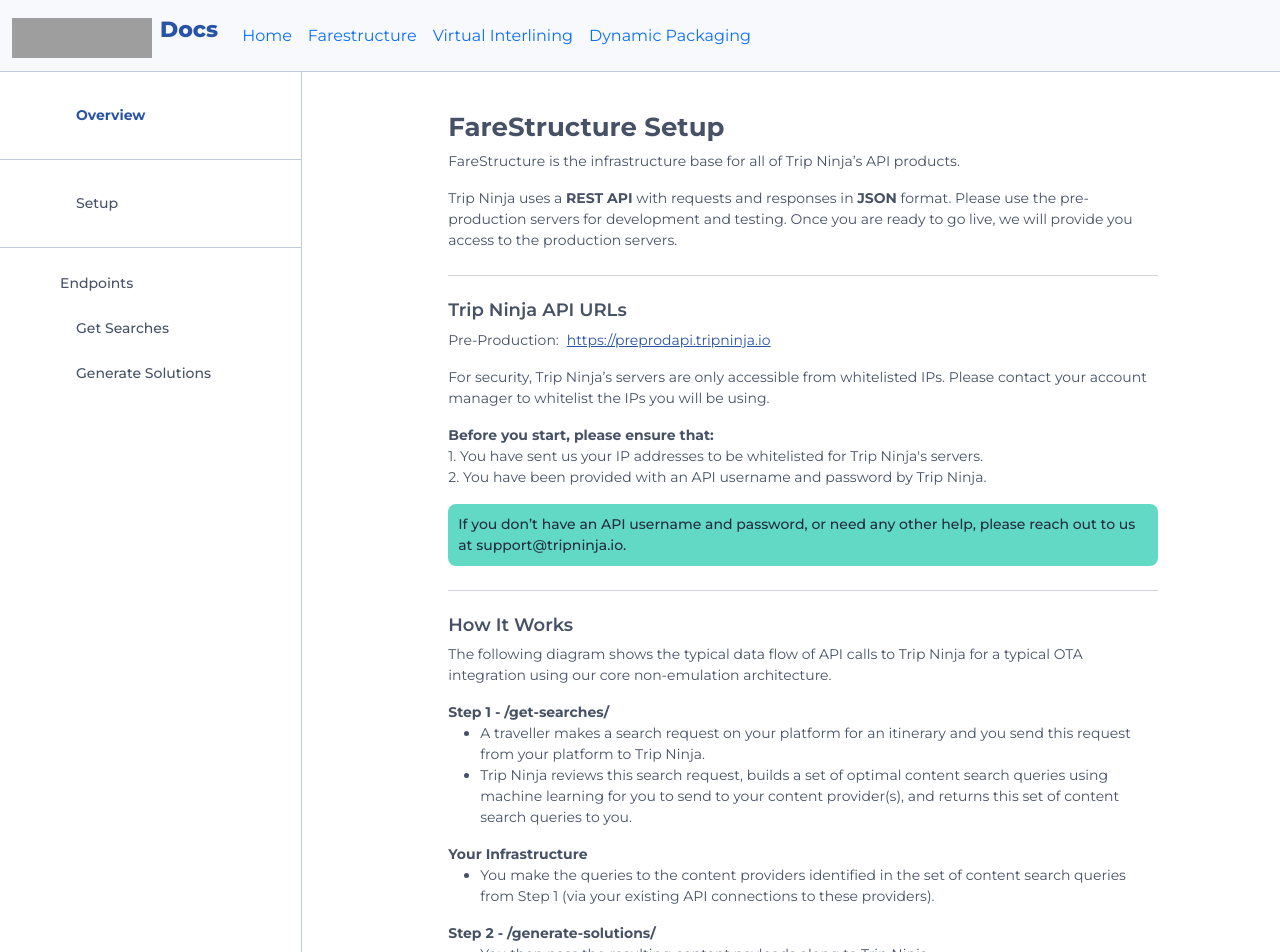
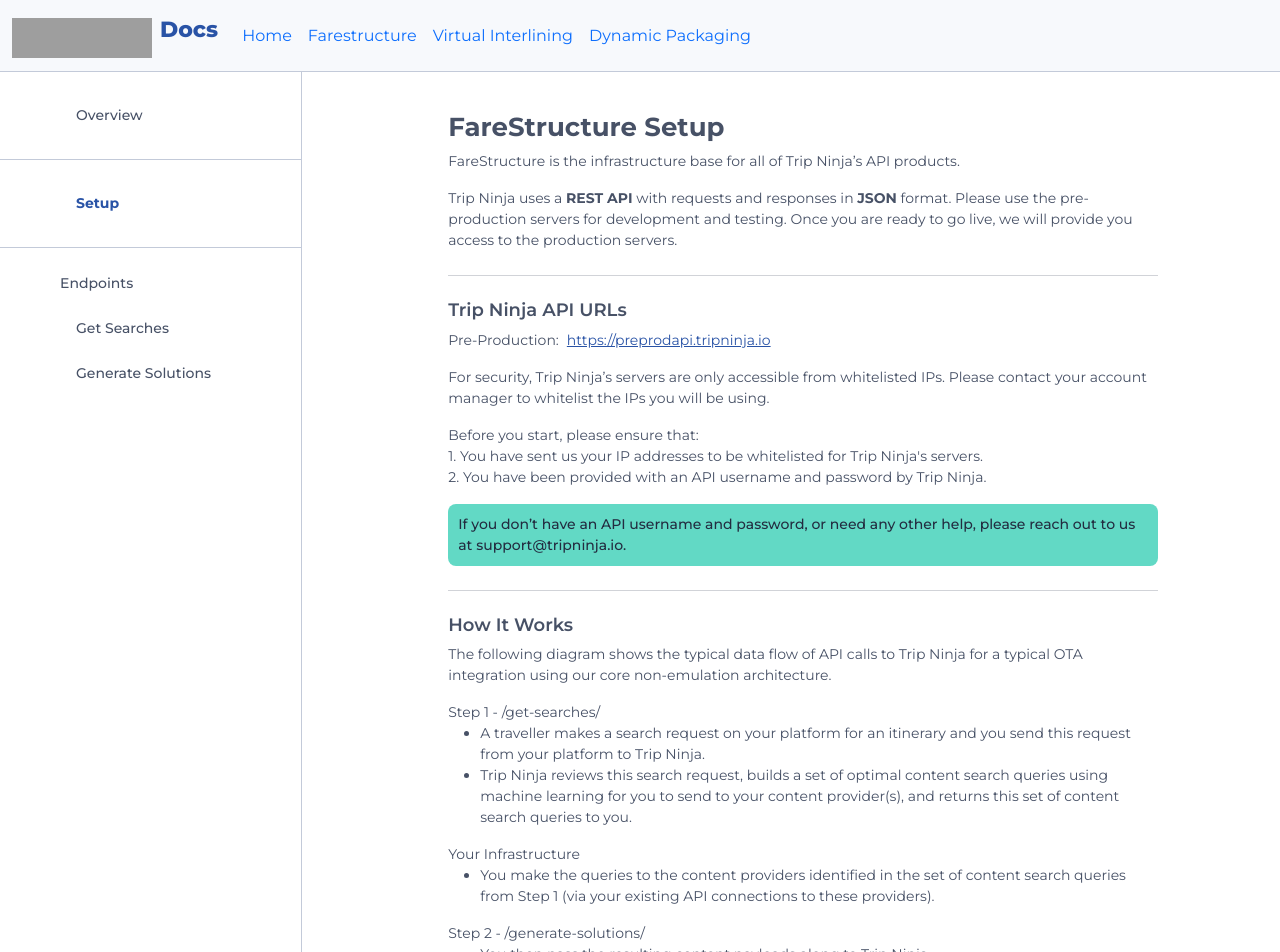
Before and after one commit to trip-ninja-inc/trip_ninja_api_docs, a React (Create React App) app in the folder trip-ninja-docs/: page /farestructure/setup/ in a window 1280 px wide. Shown: the top 952 px of the page. Built offline with nearby package versions, Linux system fonts and the light colour scheme; grey boxes are pictures that could not be loaded.

Commit message:
Active sidebar links

```diff
--- a/trip-ninja-docs/src/common/SideBar.tsx
+++ b/trip-ninja-docs/src/common/SideBar.tsx
@@ -4,19 +4,42 @@
   currentView: string;
 }
 
-export default function SideBarNav() {
+export default function SideBarNav(props: SideBarNavProps) {
+
+  const getActiveLink = (link: string) => props.currentView === link ? "active" : "";
+
   return(
     <div className="sidebar">
       <div className="sidebar-item sidebar-border">
-        <a className="nav-link sidebar-link active" aria-current="page" href="/farestructure/overview/">Overview</a>
+        <a
+          className={`nav-link sidebar-link ${getActiveLink("overview")}`}
+          href="/farestructure/overview/"
+        >
+          Overview
+        </a>
       </div>
       <div className="sidebar-item sidebar-border">
-        <a className="nav-link sidebar-link" href="/farestructure/setup/">Setup</a>
+        <a
+          className={`nav-link sidebar-link ${getActiveLink("setup")}`}
+          href="/farestructure/setup/"
+        >
+          Setup
+        </a>
       </div>
       <div className="sidebar-item">
         <p className="fw-semibold sidebar-link">Endpoints</p>
-        <a className="nav-link sidebar-link mb-2" href="/farestructure/get-searches/">Get Searches</a>
-        <a className="nav-link sidebar-link" href="/farestructure/generate-solutions/">Generate Solutions</a>
+        <a
+          className={`nav-link sidebar-link mb-2 ${getActiveLink("get-searches")}`}
+          href="/farestructure/get-searches/"
+        >
+          Get Searches
+        </a>
+        <a
+          className={`nav-link sidebar-link ${getActiveLink("generate-solutions")}`}
+          href="/farestructure/generate-solutions/"
+        >
+          Generate Solutions
+        </a>
       </div>
     </div>
   );
--- a/trip-ninja-docs/src/farestructure/FareStructure.tsx
+++ b/trip-ninja-docs/src/farestructure/FareStructure.tsx
@@ -14,7 +14,7 @@
   return(
     <div className="row">
       <div className="col-md-3">
-        <SideBarNav />
+        <SideBarNav currentView={view} />
       </div>
       <div className="col-md-9">
         <div className="row justify-content-center my-4">
--- a/trip-ninja-docs/src/farestructure/FareStructureSetup.tsx
+++ b/trip-ninja-docs/src/farestructure/FareStructureSetup.tsx
@@ -29,7 +29,7 @@
           For security, Trip Ninja’s servers are only accessible from whitelisted IPs. Please contact
           your account manager to whitelist the IPs you will be using.
         </p>
-        <p className="fw-bold mb-0">Before you start, please ensure that:</p>
+        <p className="fw-semibold mb-0">Before you start, please ensure that:</p>
         <p className="mb-0">1. You have sent us your IP addresses to be whitelisted for Trip Ninja's servers.</p>
         <p>2. You have been provided with an API username and password by Trip Ninja.</p>
         <div className="info-chip-teal">
@@ -44,7 +44,7 @@
           The following diagram shows the typical data flow of API calls to Trip Ninja for a typical
           OTA integration using our core non-emulation architecture.
         </p>
-        <p className="fw-bold mb-0">Step 1 - /get-searches/</p>
+        <p className="fw-semibold mb-0">Step 1 - /get-searches/</p>
         <ul>
           <li>
             A traveller makes a search request on your platform for an itinerary and you send this request
@@ -56,14 +56,14 @@
             search queries to you.
           </li>
         </ul>
-        <p className="fw-bold mb-0">Your Infrastructure</p>
+        <p className="fw-semibold mb-0">Your Infrastructure</p>
         <ul>
           <li>
             You make the queries to the content providers identified in the set of content search queries
             from Step 1 (via your existing API connections to these providers).
           </li>
         </ul>
-        <p className="fw-bold mb-0">
+        <p className="fw-semibold mb-0">
           Step 2 - /generate-solutions/
         </p>
         <ul>
```
